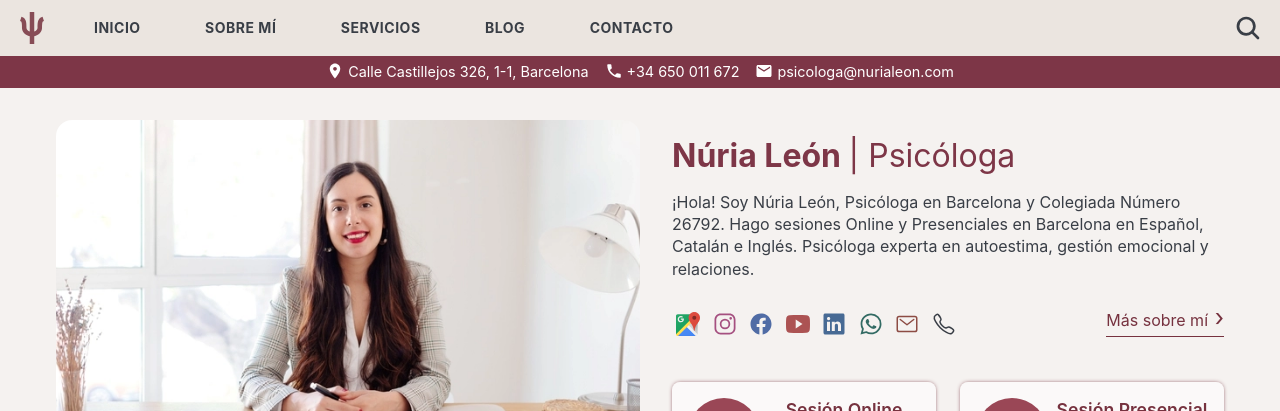
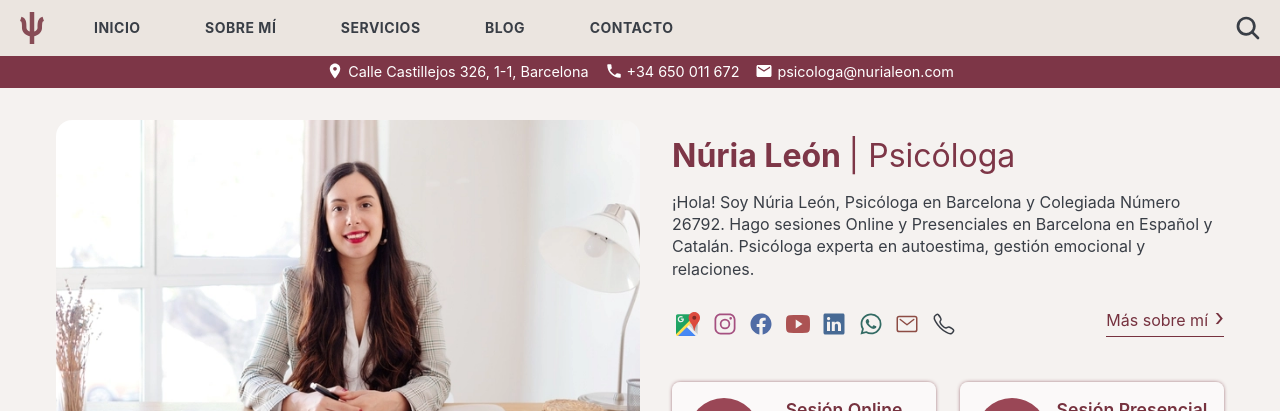
Before and after one commit to nurialeonsallent/nurialeon.com, a Jekyll site: the page built from _pages/home.md, in a window 1280 px wide and 900 px high. Shown: the top 411 px of the window. Built offline with Jekyll 4.4.1, drawn with Linux system fonts in a browser that asks for light colours.

Commit message:
Update settings.yml

```diff
--- a/_data/settings.yml
+++ b/_data/settings.yml
@@ -11,7 +11,7 @@
   name: Núria León
   image: hero.webp
   say-hello: Núria León, Psicóloga
-  bio: ¡Hola! Soy Núria León, Psicóloga en Barcelona y Colegiada Número 26792. Hago sesiones Online y Presenciales en Barcelona en Español, Catalán e Inglés. Psicóloga experta en autoestima, gestión emocional y relaciones.
+  bio: ¡Hola! Soy Núria León, Psicóloga en Barcelona y Colegiada Número 26792. Hago sesiones Online y Presenciales en Barcelona en Español y Catalán. Psicóloga experta en autoestima, gestión emocional y relaciones.
 
 #-------------------------------
 # Contact links
```
